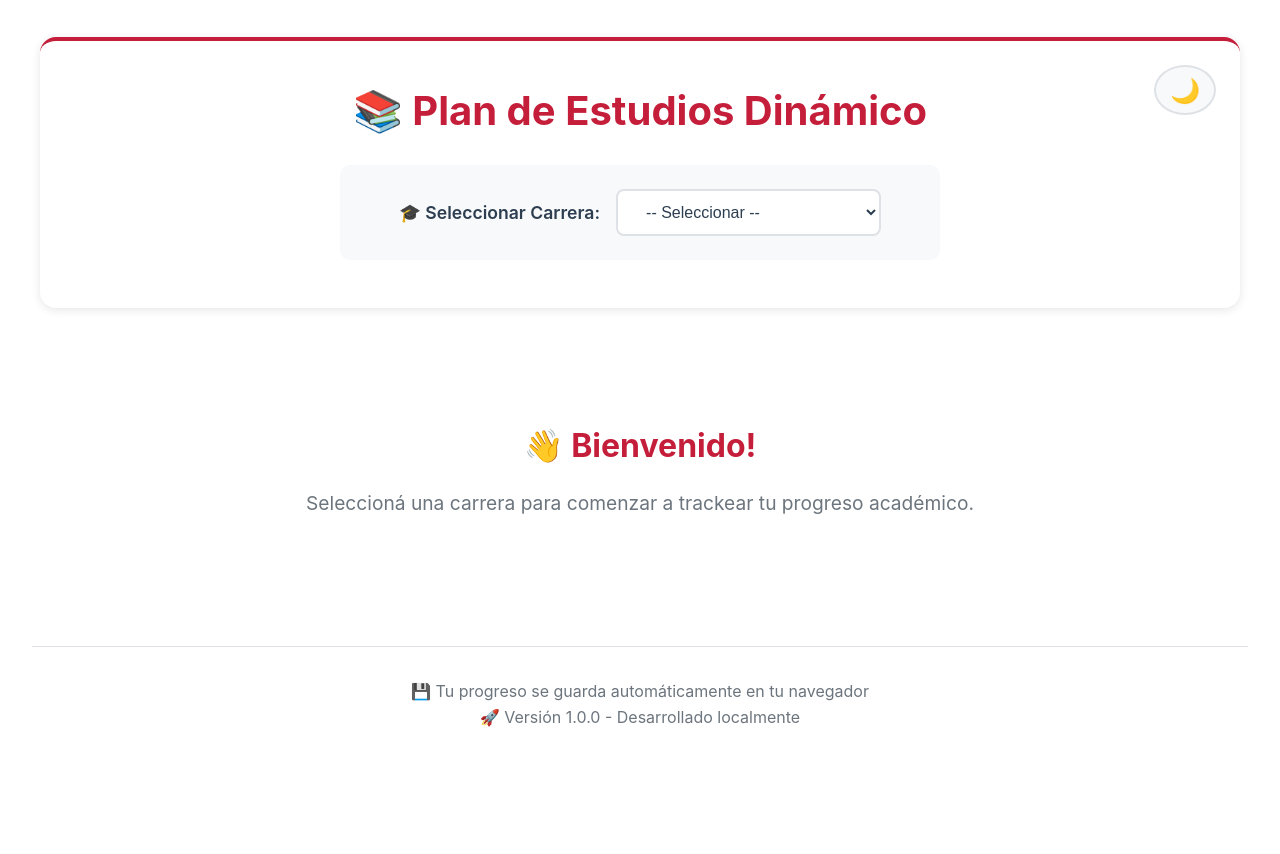
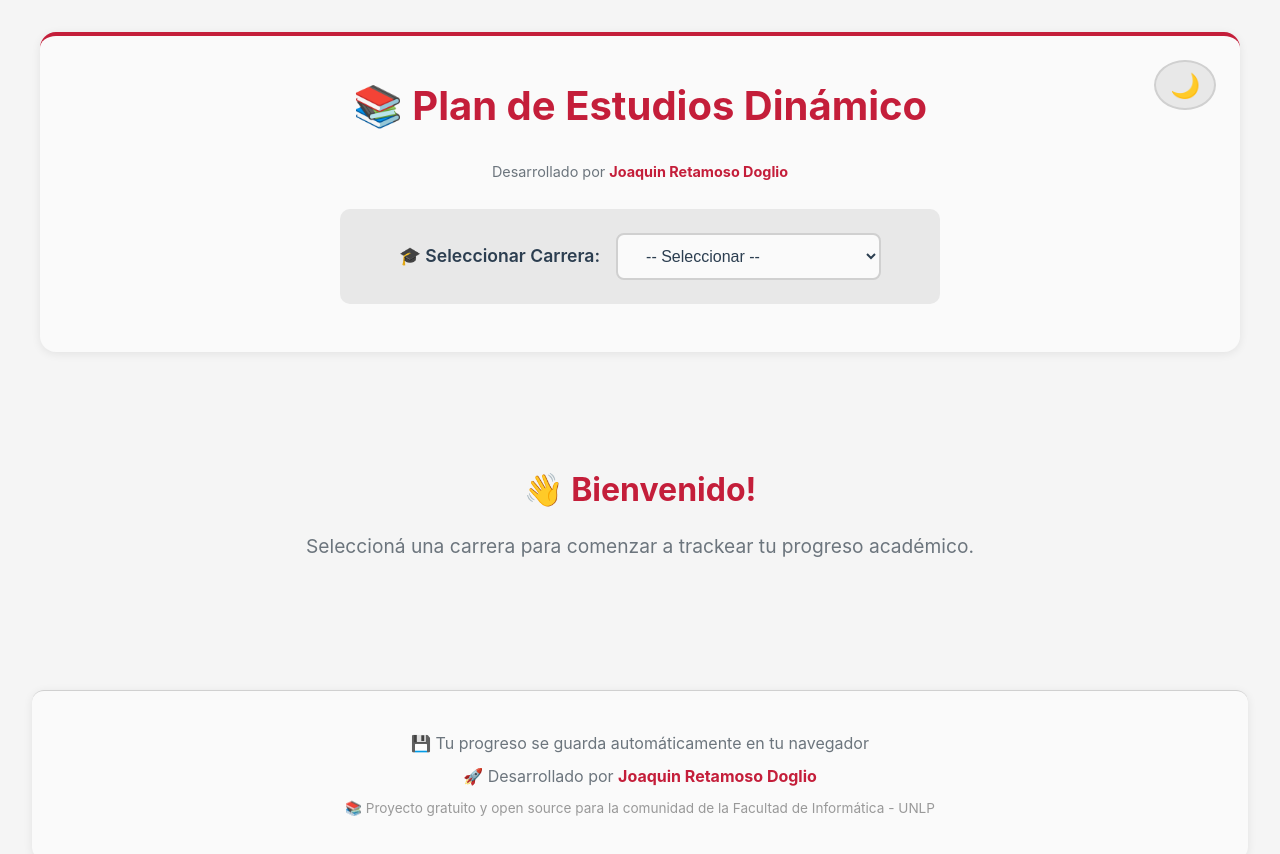
Before and after one commit to Joaccko0/plan-de-estudios-UNLP, a React (Vite) app: page / in a window 1280 px wide. Shown: the top 854 px of the page. Before the commit the page ends 800 px from the top, so only its background shows below. Built offline with nearby package versions, Linux system fonts and the light colour scheme.

Commit message:
cambios minimos, creditos

```diff
--- a/src/App.css
+++ b/src/App.css
@@ -1,16 +1,16 @@
 /* Variables - Tema Claro */
 :root {
-  --bg-primary: #ffffff;
-  --bg-secondary: #f8f9fa;
-  --bg-card: #ffffff;
+  --bg-primary: #f5f5f5;
+  --bg-secondary: #e8e8e8;
+  --bg-card: #fafafa;
   --text-primary: #2c3e50;
   --text-secondary: #6c757d;
   --text-muted: #999;
   --accent: #c41e3a;
   --success: #28a745;
   --warning: #ffc107;
-  --border: #dee2e6;
-  --shadow: 0 2px 10px rgba(0,0,0,0.1);
+  --border: #d0d0d0;
+  --shadow: 0 2px 10px rgba(0,0,0,0.08);
 }
 
 [data-theme="dark"] {
@@ -819,6 +819,45 @@ body {
   text-align: center;
   color: var(--text-secondary);
   border-top: 1px solid var(--border);
+  background: var(--bg-card);
+  border-radius: 12px;
+  box-shadow: var(--shadow);
+}
+
+.app-footer p {
+  margin: 0.5rem 0;
+}
+
+.app-footer a {
+  color: var(--accent);
+  font-weight: bold;
+  text-decoration: none;
+  transition: all 0.3s;
+}
+
+.app-footer a:hover {
+  text-decoration: underline;
+  transform: translateY(-2px);
+  display: inline-block;
+}
+
+.author-credit {
+  text-align: center;
+  color: var(--text-secondary);
+  font-size: 0.9rem;
+  margin-top: 0.5rem;
+  margin-bottom: 0;
+}
+
+.author-credit a {
+  color: var(--accent);
+  font-weight: bold;
+  text-decoration: none;
+  transition: all 0.3s;
+}
+
+.author-credit a:hover {
+  text-decoration: underline;
 }
 
 /* Animations */
--- a/src/App.tsx
+++ b/src/App.tsx
@@ -169,6 +169,17 @@ function App() {
     <div className="app">
       <header className="app-header">
         <h1>📚 Plan de Estudios Dinámico</h1>
+        <p className="author-credit">
+          Desarrollado por{" "}
+          <a
+            href="https://www.linkedin.com/in/joaquin-rd/"
+            target="_blank"
+            rel="noopener noreferrer"
+          >
+            Joaquin Retamoso Doglio
+          </a>
+        </p>
+        <br></br>
         <button
           className="theme-toggle"
           onClick={toggleTheme}
@@ -236,7 +247,20 @@ function App() {
 
       <footer className="app-footer">
         <p>💾 Tu progreso se guarda automáticamente en tu navegador</p>
-        <p>🚀 Versión 1.0.0 - Desarrollado localmente</p>
+        <p>
+          🚀 Desarrollado por{" "}
+          <a
+            href="https://www.linkedin.com/in/joaquin-rd/"
+            target="_blank"
+            rel="noopener noreferrer"
+            style={{ color: 'var(--accent)', fontWeight: 'bold', textDecoration: 'none' }}
+          >
+            Joaquin Retamoso Doglio
+          </a>
+        </p>
+        <p style={{ fontSize: '0.85rem', color: 'var(--text-muted)' }}>
+          📚 Proyecto gratuito y open source para la comunidad de la Facultad de Informática - UNLP
+        </p>
       </footer>
     </div>
   );
```
